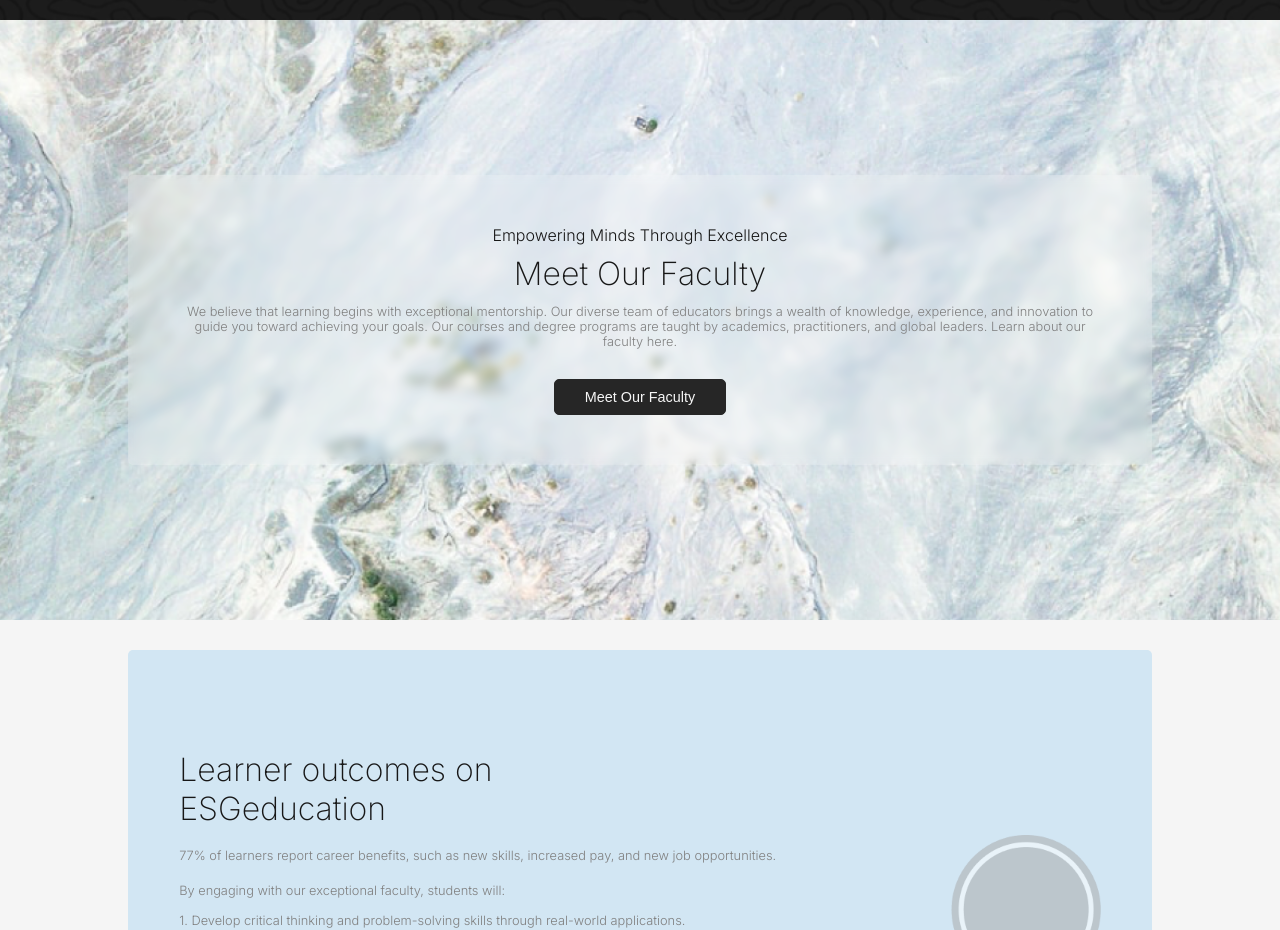
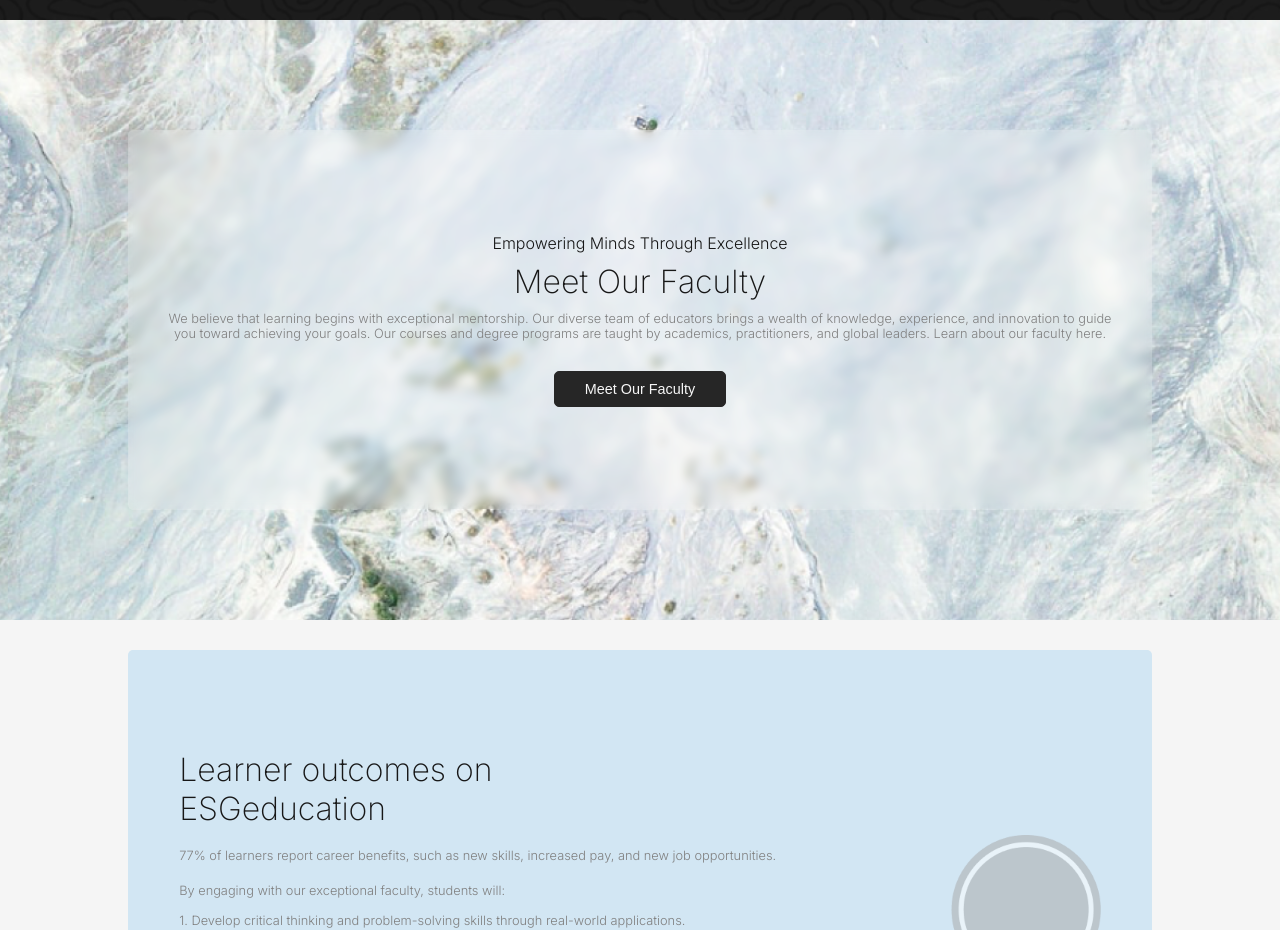
Before and after one commit to ungcnbacademy/ungcnbacademy-frontend, a Next.js app: page / in a window 1280 px wide. Shown: the part 2700-3630 px from the top of the page. Built offline with nearby package versions, Linux system fonts and the light colour scheme.

Commit message:
bug fixes

```diff
--- a/src/components/landing/section4.module.css
+++ b/src/components/landing/section4.module.css
@@ -23,7 +23,7 @@
 		align-items: center;
 		justify-content: center;
 		gap: 10px;
-		padding: 50px;
+		padding: 10% 30px;
 		.title {
 			font-size: 2rem;
 			font-weight: 200;
```
